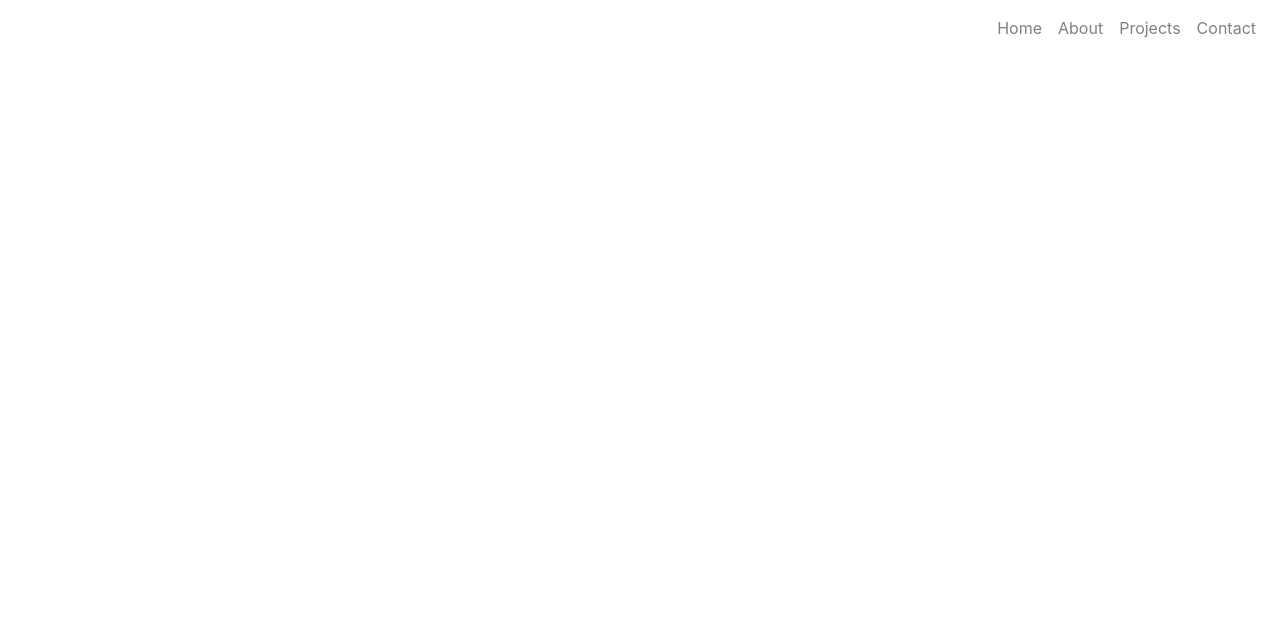
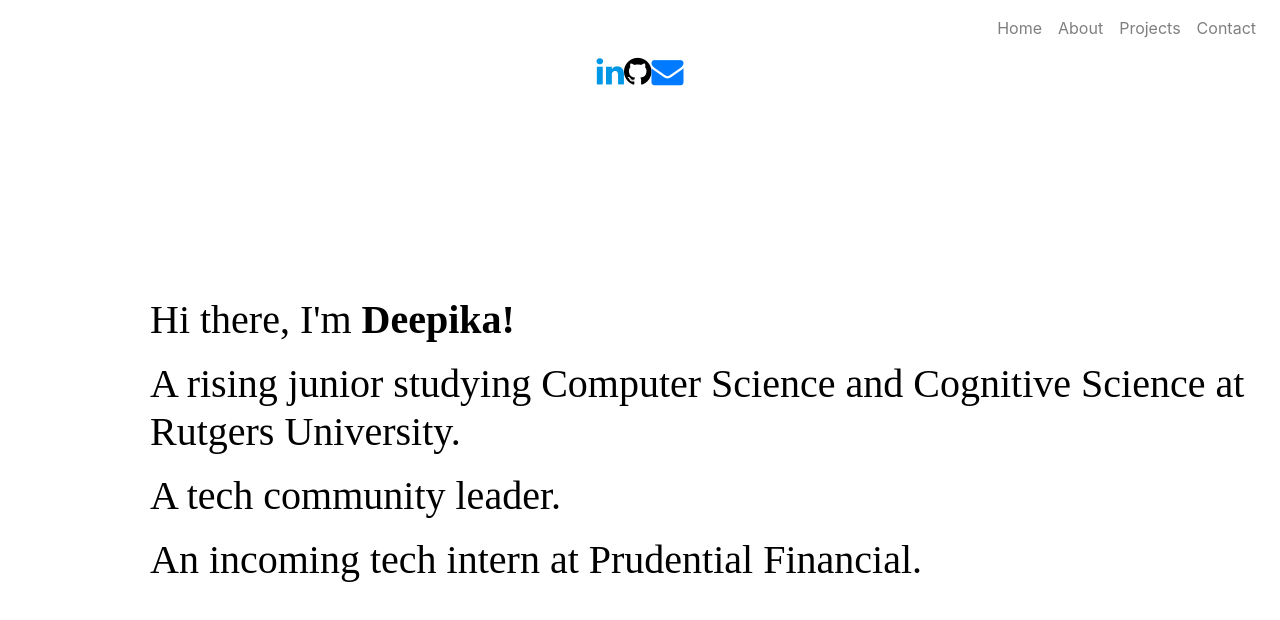
Before and after one commit to deepikaonteru/deepikaonteru.github.io, a plain HTML site: page index.html in a window 1280 px wide. Drawn offline with nearby package versions, Linux system fonts and the light colour scheme.

Commit message:
Add files via upload

```diff
--- a/index.html
+++ b/index.html
@@ -1,3 +1,4 @@
+<!DOCTYPE html>
 <html>
 <head>
     <title> Hello World </title>
@@ -8,7 +9,6 @@
     <link rel="stylesheet" href="https://stackpath.bootstrapcdn.com/font-awesome/4.7.0/css/font-awesome.min.css">
 
     <section id = "nav-bar">
-
             <nav class="navbar navbar-expand-lg navbar-light">
                     <a class="navbar-brand" href="#"></a>
                     <button class="navbar-toggler" type="button" data-toggle="collapse" data-target="#navbarNav" aria-controls="navbarNav" aria-expanded="false" aria-label="Toggle navigation">
@@ -34,6 +34,36 @@
     </section>
 
 
+    <section id = "info">
+        <div class="home">
+            <h1>
+            <p> Hi there, I'm <strong>Deepika!</strong></p>
+            <p> A rising junior studying Computer Science and Cognitive Science at Rutgers University. </p>
+            <p> A tech community leader. </p>
+            <p> An incoming tech intern at Prudential Financial. </p>
+            </h1>
+            </div>
+    </section>
+
+
+    <section id = "icons">
+        <div class = "centerdiv">
+            <a href = "https://www.linkedin.com/in/deepikaonteru/" target="_blank">
+                <i class = "fa fa-2x fa-linkedin"> </i>
+            </a>
+
+            <a href = "https://github.com/deepikaonteru" target="_blank">
+                <i class = "fa fa-2x fa-github"> </i>
+            </a>
+
+            <a href = "https://github.com/deepikaonteru/deepikaonteru.github.io" target="_blank">
+                <i class = "fa fa-2x fa-envelope"> </i>
+            </a>
+
+        </div>
+    </section>
+
+
 </head>
 
 <body>
--- a/style.css
+++ b/style.css
@@ -20,3 +20,44 @@ body
 {
     background-image:
 }
+
+#info
+{
+    position: sticky;
+    top: 0;
+    z-index: 10;
+}
+
+.home
+{
+    position: absolute;
+    top: 15em;
+    left: 150px;
+    color: black;
+    font-family: "Source Sans Pro";
+
+}
+
+.centerdiv
+{
+    height: 100vh;
+    display: flex;
+    justify-content: center;
+    align-items: bottom;
+}
+
+a i{
+    transition: all 0.3s linear;
+ }
+
+ a:hover i{
+     transform: scale(1.4);
+ }
+
+ .fa-linkedin{
+     color: #0097e6
+ }
+
+ .fa-github{
+     color: black;
+ }
```
